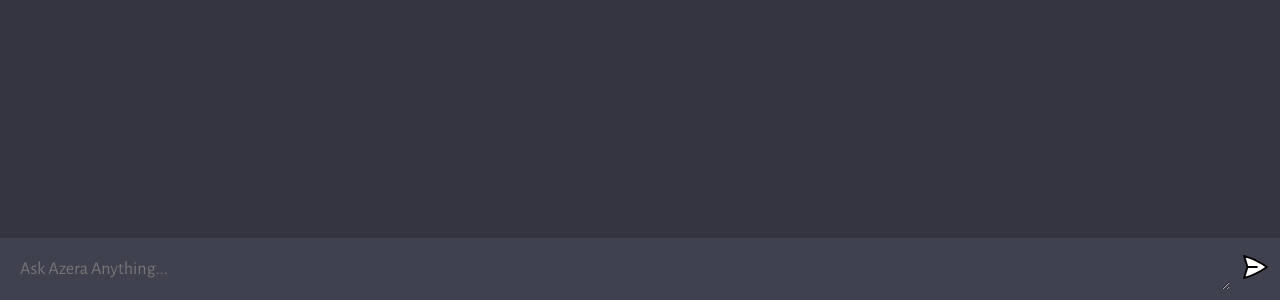
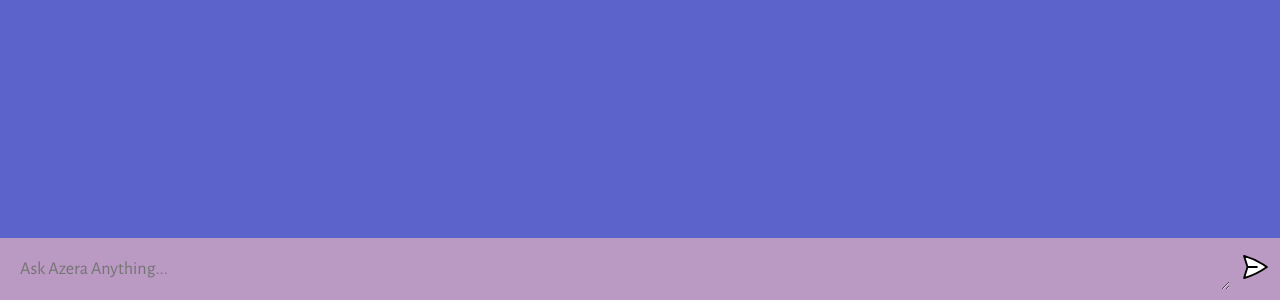
Before and after one commit to YouCodes/azera, a website built with Vite: page client/index.html in a window 1280 px wide. Shown: the part 500-800 px from the top of the page. Built offline with nearby package versions, Linux system fonts and the light colour scheme.

Commit message:
Update Media

```diff
--- a/client/style.css
+++ b/client/style.css
@@ -8,13 +8,13 @@
 }
 
 body {
-  background: #343541;
+  background: #5c64cc;
 }
 
 #app {
   width: 100vw;
   height: 100vh;
-  background: #343541;
+  background: #5c64cc;
 
   display: flex;
   flex-direction: column;
@@ -69,7 +69,7 @@ body {
   height: 36px;
   border-radius: 5px;
 
-  background: #5436DA;
+  background: #6443f7;
 
   display: flex;
   justify-content: center;
@@ -117,7 +117,7 @@ form {
   max-width: 1280px;
   margin: 0 auto;
   padding: 10px;
-  background: #40414F;
+  background: #ba99c2;
 
   display: flex;
   flex-direction: row;
```
Also changed, not shown: client/assets/bot.png (added), client/assets/user.png (added).
